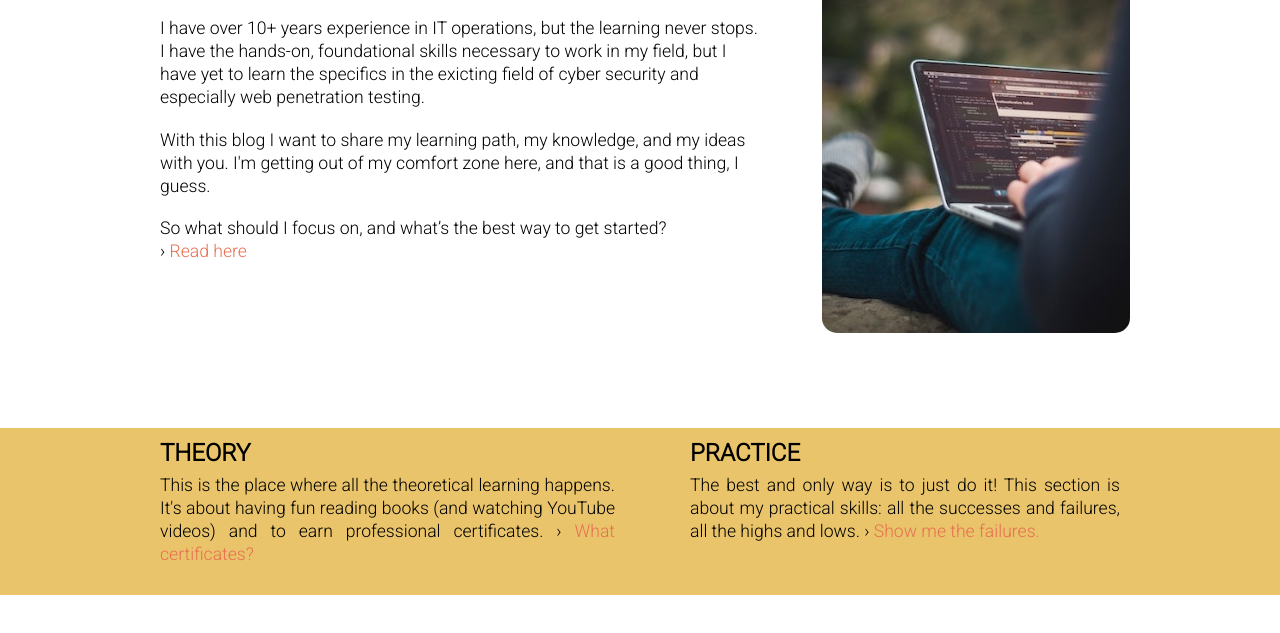
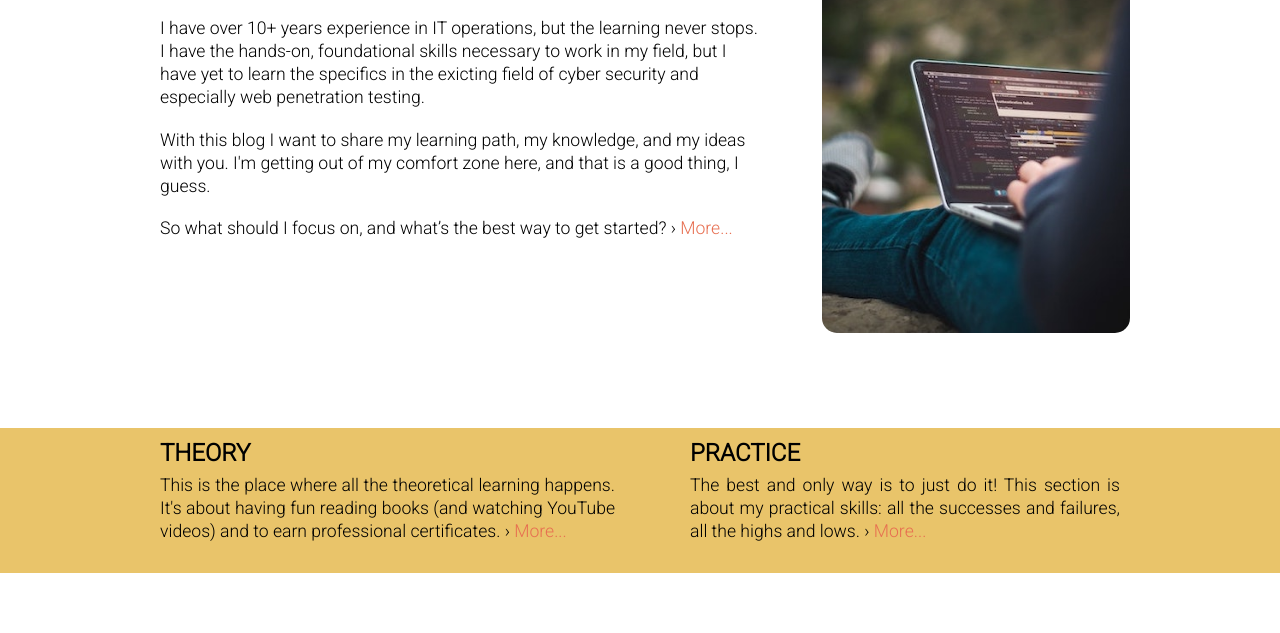
Before and after one commit to tbahner/hansthehack, a plain HTML site: page index.html in a window 1280 px wide. Shown: the part 249-882 px from the top of the page. Drawn offline with Linux system fonts and the light colour scheme.

Commit message:
updated a few links

```diff
--- a/index.html
+++ b/index.html
@@ -45,9 +45,9 @@
           good thing, I guess.
         </p>
         <p>
-          So what should I focus on, and what’s the best way to get started?<br />
+          So what should I focus on, and what’s the best way to get started?
           &#8250;
-          <a href="#">Read here</a>
+          <a href="#">More...</a>
         </p>
       </main>
       <aside class="sidebar">
@@ -60,7 +60,7 @@
             This is the place where all the theoretical learning happens. It's
             about having fun reading books (and watching YouTube videos) and to
             earn professional certificates. &#8250;
-            <a href="../html/certificates.html">What certificates?</a>
+            <a href="html/certificates.html">More...</a>
           </p>
         </aside>
         <aside class="topic">
@@ -68,7 +68,7 @@
           <p>
             The best and only way is to just do it! This section is about my
             practical skills: all the successes and failures, all the highs and
-            lows. &#8250; <a href="#">Show me the failures.</a>
+            lows. &#8250; <a href="#">More...</a>
           </p>
         </aside>
       </div>
```
Also changed, not shown: html/certificates.html (+1 -6 lines).
